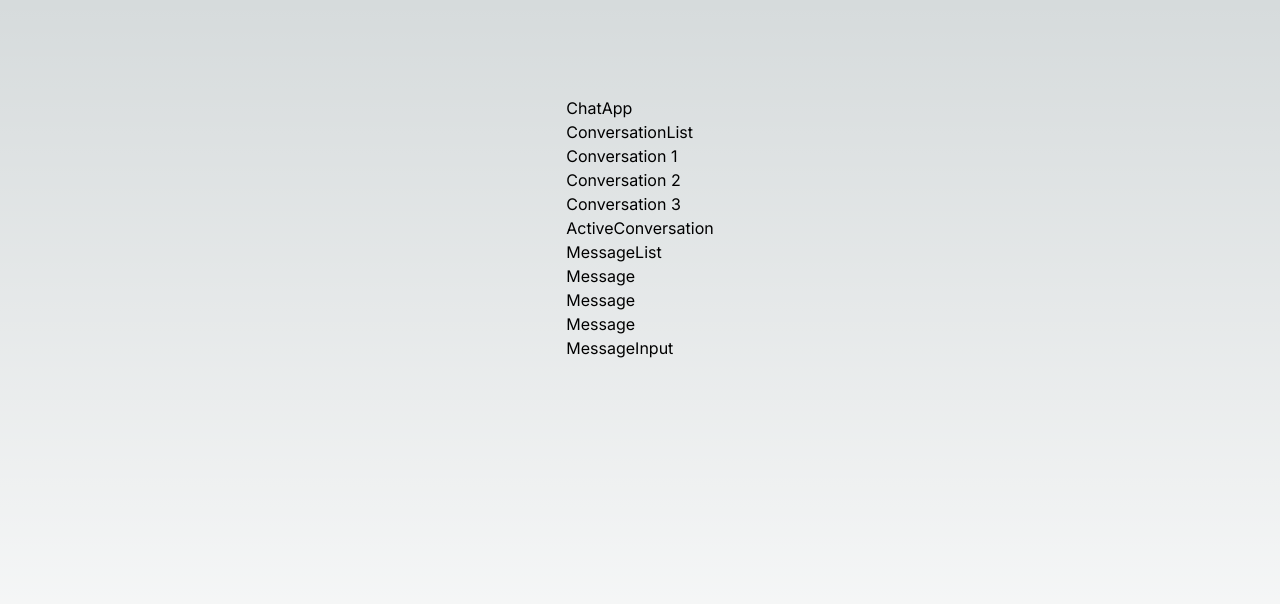
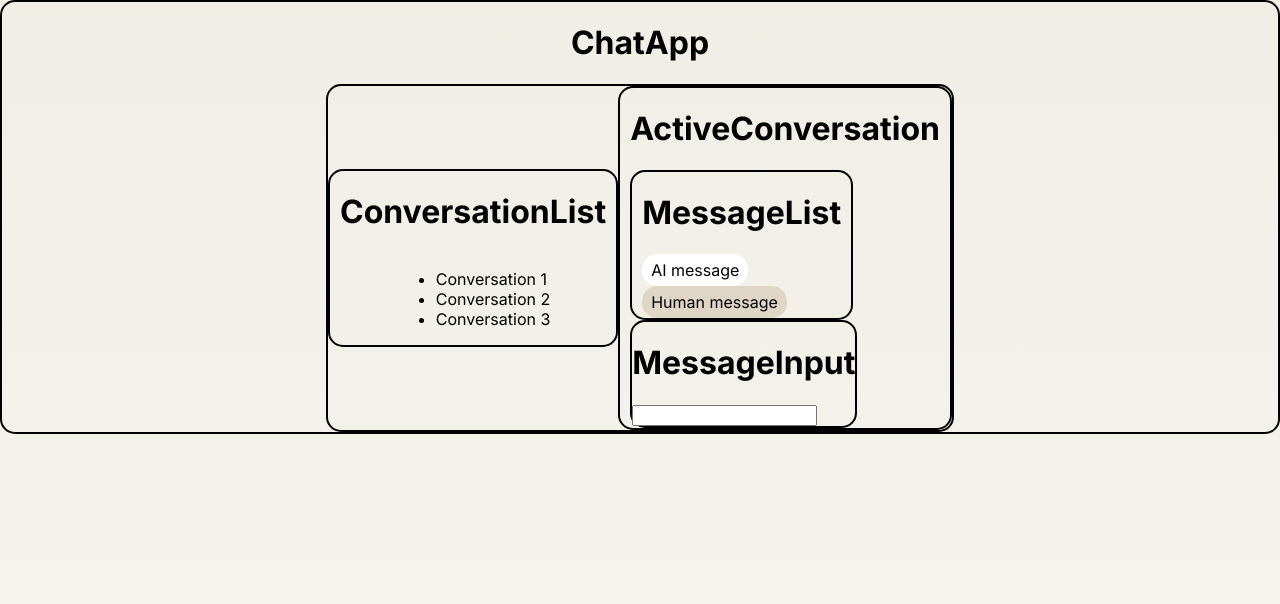
Before and after one commit to jerome3o/fraude.ai, a Next.js app in the folder app/frontend/: page / in a window 1280 px wide. Shown: the top 604 px of the page. Built offline with nearby package versions, Linux system fonts and the light colour scheme.

Commit message:
Tinkering with styles, something kinda working now

```diff
--- a/app/frontend/app/globals.css
+++ b/app/frontend/app/globals.css
@@ -1,27 +1,101 @@
-@tailwind base;
-@tailwind components;
-@tailwind utilities;
-
 :root {
   --foreground-rgb: 0, 0, 0;
-  --background-start-rgb: 214, 219, 220;
-  --background-end-rgb: 255, 255, 255;
-}
-
-@media (prefers-color-scheme: dark) {
-  :root {
-    --foreground-rgb: 255, 255, 255;
-    --background-start-rgb: 0, 0, 0;
-    --background-end-rgb: 0, 0, 0;
-  }
+  --background-start-hsl: hsl(49 26.8% 92%/1);
+  --background-end-hsl: hsl(50 23.1% 94.9%/1);
+  --background-grad: var(--background-start-hsl), var(--background-end-hsl);
+  --ai-message-background: rgb(255 255 255);
+  --human-message-background: hsl(37 26% 83%);
+  --border-radius-1: 15px;
 }
 
 body {
   color: rgb(var(--foreground-rgb));
-  background: linear-gradient(
-      to bottom,
-      transparent,
-      rgb(var(--background-end-rgb))
-    )
-    rgb(var(--background-start-rgb));
+  background-image: linear-gradient(to bottom, var(--background-grad));
+  height: 100vh;
+  width: 100vw;
+  margin: 0%;
+  padding: 0%;
 }
+
+.debug {
+  border-radius: var(--border-radius-1);
+  border: 2px solid black;
+}
+
+.chat-app {
+  display: flex;
+  flex-direction: column;
+  align-items: center;
+  justify-content: center;
+}
+
+.chat-app-inner {
+  display: flex;
+  flex-direction: row;
+  align-items: center;
+  justify-content: center;
+}
+
+.active-conversation {
+  display: flex;
+  flex-direction: column;
+  align-items: flex-start;
+  justify-content: flex-end;
+  height: 100%;
+  padding: 0 10px;
+  border-color: black;
+  border-width: 2px;
+  border-radius: var(--border-radius-1);
+}
+
+.conversations-list {
+  display: flex;
+  flex-direction: column;
+  align-items: center;
+  justify-content: flex-start;
+  height: 100%;
+  padding: 0 10px;
+
+  border-color: black;
+  border-width: 2px;
+  border-radius: var(--border-radius-1);
+}
+
+.message-list {
+  display: flex;
+  flex-direction: column;
+  align-items: flex-start;
+  justify-content: flex-end;
+  height: 100%;
+  padding: 0 10px;
+  border-color: black;
+  border-width: 2px;
+  border-radius: var(--border-radius-1);
+}
+
+.message-input {
+  border-color: black;
+  border-width: 2px;
+  border-radius: var(--border-radius-1);
+}
+
+.message {
+  border-radius: var(--border-radius-1);
+  padding: 2px;
+}
+
+/* style h1 elements in the message class */
+.message p {
+  margin: 2px;
+  padding: 2px;
+  padding-left: 5px;
+  padding-right: 5px;
+}
+
+.ai {
+  background: var(--ai-message-background);
+}
+
+.human {
+  background: var(--human-message-background);
+}
--- a/app/frontend/app/page.tsx
+++ b/app/frontend/app/page.tsx
@@ -1,9 +1,8 @@
 import ChatApp from '../components/ChatApp'
-import Image from 'next/image'
 
 export default function Home() {
   return (
-    <main className="flex min-h-screen flex-col items-center justify-between p-24">
+    <main>
       <ChatApp></ChatApp>
     </main>
   )
--- a/app/frontend/components/ActiveConversation.tsx
+++ b/app/frontend/components/ActiveConversation.tsx
@@ -1,9 +1,10 @@
+import '../app/globals.css'
 import MessageInput from "./MessageInput"
 import MessageList from "./MessageList"
 
 const ActiveConversation = () => {
     return (
-        <div>
+        <div className='active-conversation debug'>
             <h1>ActiveConversation</h1>
             <MessageList />
             <MessageInput />
--- a/app/frontend/components/ChatApp.tsx
+++ b/app/frontend/components/ChatApp.tsx
@@ -1,12 +1,17 @@
+'use client';
+
+import '../app/globals.css'
 import ActiveConversation from "./ActiveConversation"
 import ConversationList from "./ConversationsList"
 
 const ChatApp = () => {
     return (
-        <div>
+        <div className='chat-app debug'>
             <h1>ChatApp</h1>
-            <ConversationList />
-            <ActiveConversation />
+            <div className='chat-app-inner debug'>
+                <ConversationList />
+                <ActiveConversation />
+            </div>
         </div>
     )
 }
--- a/app/frontend/components/ConversationsList.tsx
+++ b/app/frontend/components/ConversationsList.tsx
@@ -1,6 +1,8 @@
+import '../app/globals.css'
+
 const ConversationList = () => {
     return (
-        <div>
+        <div className='conversations-list debug'>
             <h1>ConversationList</h1>
             <ul>
                 <li>Conversation 1</li>
--- a/app/frontend/components/Message.tsx
+++ b/app/frontend/components/Message.tsx
@@ -1,7 +1,12 @@
-const Message = () => {
+import '../app/globals.css'
+
+const Message = ({ content, isAi }: { content: string, isAi: boolean }) => {
+
+    const style = isAi ? "message ai" : "message human"
+
     return (
-        <div>
-            <h1>Message</h1>
+        <div className={style}>
+            <p>{content}</p>
         </div>
     )
 }
--- a/app/frontend/components/MessageInput.tsx
+++ b/app/frontend/components/MessageInput.tsx
@@ -1,7 +1,10 @@
+import '../app/globals.css'
+
 const MessageInput = () => {
     return (
-        <div>
+        <div className='message-input debug'>
             <h1>MessageInput</h1>
+            <input></input>
         </div>
     )
 }
--- a/app/frontend/components/MessageList.tsx
+++ b/app/frontend/components/MessageList.tsx
@@ -1,12 +1,12 @@
+import '../app/globals.css'
 import Message from "./Message"
 
 const MessageList = () => {
     return (
-        <div>
+        <div className="message-list debug">
             <h1>MessageList</h1>
-            <Message />
-            <Message />
-            <Message />
+            <Message content="AI message" isAi={true} />
+            <Message content="Human message" isAi={false} />
         </div>
     )
 }
--- a/app/frontend/postcss.config.js
+++ b/app/frontend/postcss.config.js
@@ -1,6 +1,5 @@
 module.exports = {
   plugins: {
-    tailwindcss: {},
     autoprefixer: {},
   },
 }
--- a/app/frontend/tailwind.config.ts
+++ /dev/null
@@ -1,20 +0,0 @@
-import type { Config } from 'tailwindcss'
-
-const config: Config = {
-  content: [
-    './pages/**/*.{js,ts,jsx,tsx,mdx}',
-    './components/**/*.{js,ts,jsx,tsx,mdx}',
-    './app/**/*.{js,ts,jsx,tsx,mdx}',
-  ],
-  theme: {
-    extend: {
-      backgroundImage: {
-        'gradient-radial': 'radial-gradient(var(--tw-gradient-stops))',
-        'gradient-conic':
-          'conic-gradient(from 180deg at 50% 50%, var(--tw-gradient-stops))',
-      },
-    },
-  },
-  plugins: [],
-}
-export default config
```
